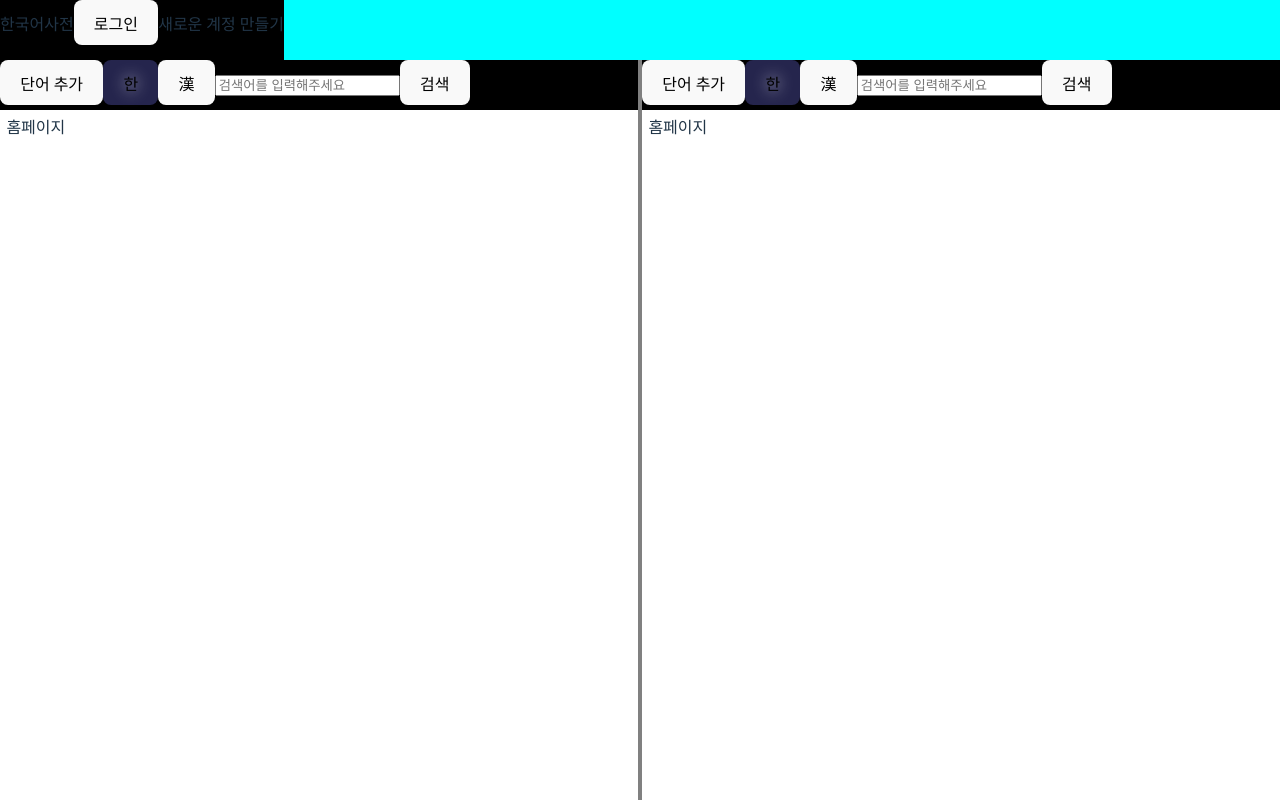
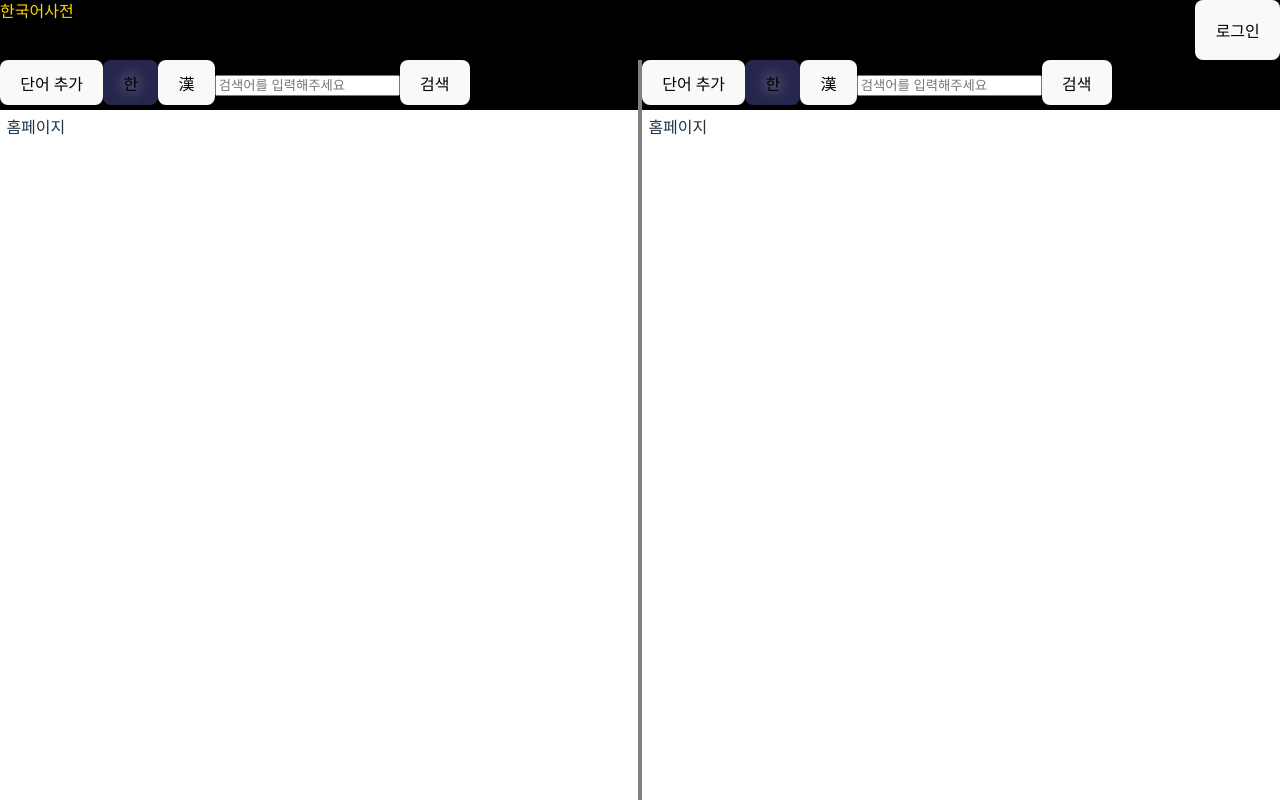
Before and after one commit to krduffy/korean-dictionary, a React (Vite) app in the folder frontend/vite_kordict/: page / in a window 1280 px wide. Built offline with nearby package versions, Linux system fonts and the light colour scheme.

Commit message:
fixed state storage for username
needed for proper indication of if the user is logged in or not

```diff
--- a/frontend/vite_kordict/src/App.jsx
+++ b/frontend/vite_kordict/src/App.jsx
@@ -7,6 +7,9 @@ import { loginIsExpired } from "../util/tokenManagement.js";
 
 const App = () => {
   const [navState, setNavState] = useState(null);
+  const [loggedInUsername, setLoggedInUsername] = useState(
+    localStorage.getItem("username"),
+  );
 
   useEffect(() => {
     /* check local storage to auto log in if there is already something there */
@@ -15,12 +18,18 @@ const App = () => {
     }
   }, []);
 
+  const onLogout = () => {
+    localStorage.clear();
+    setLoggedInUsername(null);
+  };
+
   return (
     <div id="main-page">
       <div id="nav-bar-container">
         <NavBar
-          loggedInUsername={localStorage.getItem("username")}
+          loggedInUsername={loggedInUsername}
           setNavState={setNavState}
+          onLogout={onLogout}
         />
       </div>
 
@@ -34,7 +43,12 @@ const App = () => {
       </div>
 
       <div>
-        {navState === "login" && <LoginBox setNavState={setNavState} />}
+        {navState === "login" && (
+          <LoginBox
+            setLoggedInUsername={setLoggedInUsername}
+            setNavState={setNavState}
+          />
+        )}
       </div>
     </div>
   );
--- a/frontend/vite_kordict/src/components/LoginBox.jsx
+++ b/frontend/vite_kordict/src/components/LoginBox.jsx
@@ -3,7 +3,7 @@ import { useAPIPoster } from "./panel/useAPIPoster";
 import "./account-styles.css";
 import { setTokenFromResponse } from "../../util/tokenManagement";
 
-const LoginBox = ({ setNavState }) => {
+const LoginBox = ({ setLoggedInUsername, setNavState }) => {
   const {
     formData,
     updateFormDataField,
@@ -27,6 +27,7 @@ const LoginBox = ({ setNavState }) => {
       }, 1000);
 
       setTokenFromResponse(response);
+      setLoggedInUsername(response.user["username"]);
 
       // Clear the timeout to avoid memory leaks
       return () => clearTimeout(timer);
--- a/frontend/vite_kordict/src/components/nav_bar/NavBar.jsx
+++ b/frontend/vite_kordict/src/components/nav_bar/NavBar.jsx
@@ -2,20 +2,33 @@ import React, { useState, useEffect } from "react";
 import "./navbar-styles.css";
 import { isLoggedIn } from "../../../util/tokenManagement";
 
-const NavBar = ({ loggedInUsername, setNavState }) => {
+const NavBar = ({ loggedInUsername, setNavState, onLogout }) => {
   return (
     <div id="navbar">
-      <span>한국어사전</span>
+      <div id="navbar-dictionary-title">한국어사전</div>
 
-      {loggedInUsername && <span>{loggedInUsername}님</span>}
+      {loggedInUsername ? (
+        <React.Fragment>
+          <span id="username-display">{loggedInUsername}님</span>
           <button
+            id="logout-button"
+            onClick={() => {
+              onLogout();
+            }}
+          >
+            로그아웃
+          </button>
+        </React.Fragment>
+      ) : (
+        <button
+          id="login-button"
           onClick={() => {
             setNavState("login");
           }}
         >
           로그인
         </button>
-      <span>새로운 계정 만들기</span>
+      )}
     </div>
   );
 };
--- a/frontend/vite_kordict/src/components/nav_bar/navbar-styles.css
+++ b/frontend/vite_kordict/src/components/nav_bar/navbar-styles.css
@@ -1,33 +1,19 @@
 #navbar {
+  display: flex;
+  justify-content: space-between;
+  width: 100%;
   background-color: black;
 }
 
-.login-box {
-  background-color: white;
-  height: 200px;
-  width: 250px;
-  position: fixed;
-  top: 50%;
-  left: 50%;
-  transform: translate(-50%, -50%);
-  text-align: center;
-  padding: 3px;
+#navbar-dictionary-title {
+  color: gold;
 }
 
-.login-box > * {
-  color: black;
+#login-button,
+#logout-button {
+  text-align: right;
 }
 
-.input-container {
-  display: flex;
-  width: 100%;
-  justify-content: space-between;
+#username-display {
+  text-align: center;
 }
-
-.login-label {
-  justify-content: flex-start;
-}
-
-.login-input {
-  justify-content: flex-end;
-}
```
Lines whose indentation alone changed are shown as unchanged.
